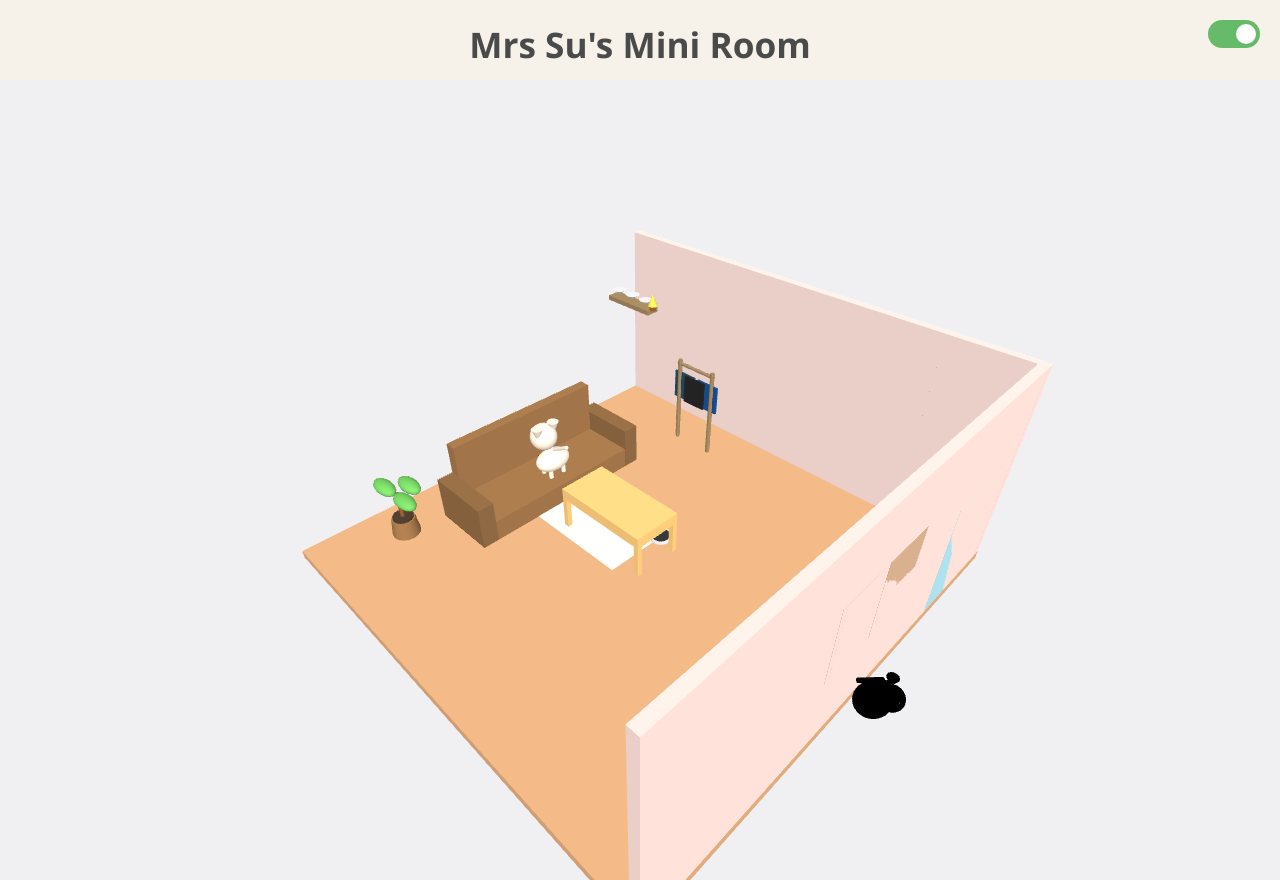
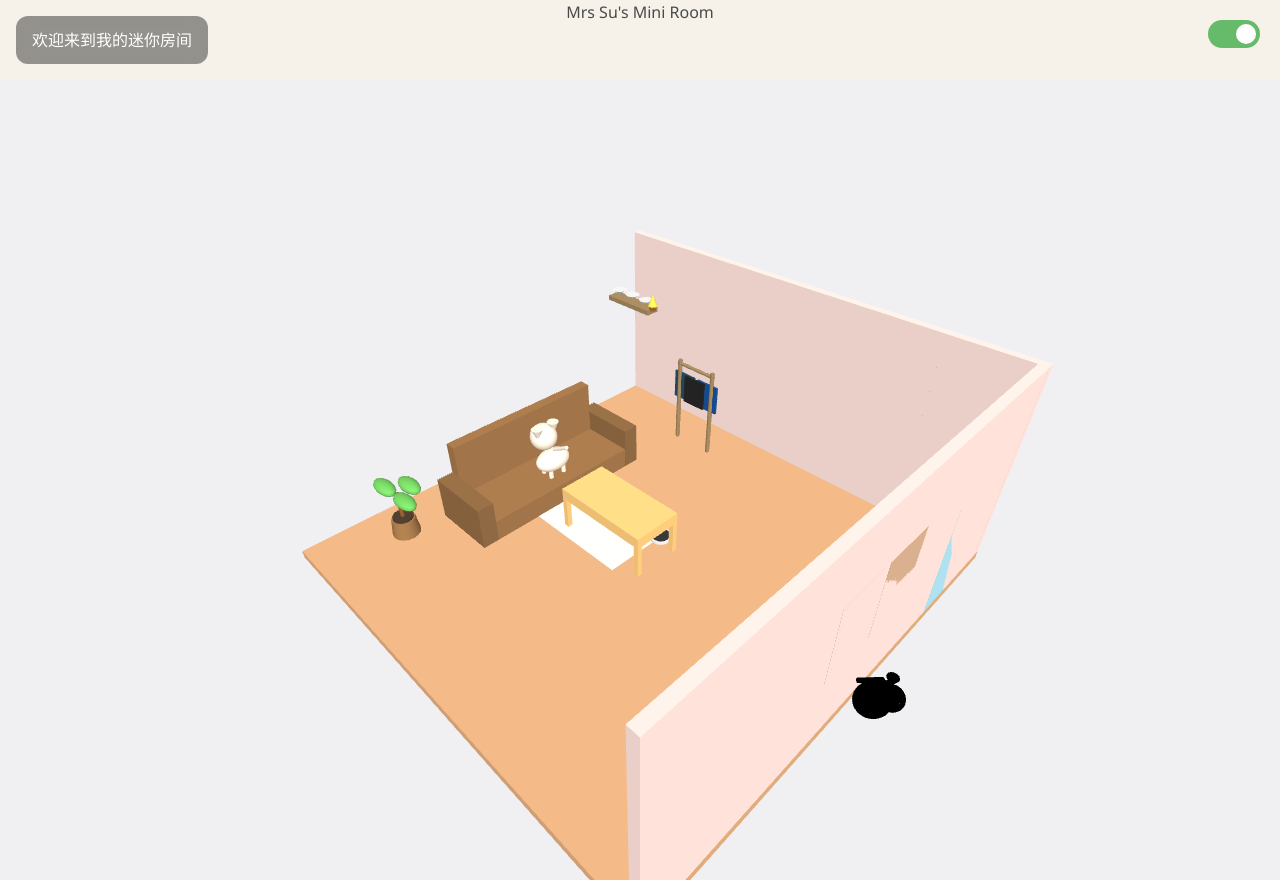
Before and after one commit to MoZhang1/su-s-mini-home, a plain HTML site: page index.html in a window 1280 px wide. Drawn offline with nearby package versions, Linux system fonts and the light colour scheme; animation ran at ten frames a second.

Commit message:
Add intro card and tailwind styles

```diff
--- a/index.html
+++ b/index.html
@@ -3,6 +3,8 @@
 <head>
   <meta charset="UTF-8" />
   <title>Mrs Su's Mini Room</title>
+  <!-- Use Tailwind for quick utility styles -->
+  <script src="https://cdn.tailwindcss.com"></script>
   <style>
     /* 基础布局 */
     html, body {
@@ -65,6 +67,32 @@
     }
     input:checked + .slider:before {
       transform: translateX(24px);
+    }
+
+    /* Intro text card styled similar to the reference */
+    .text-overlay {
+      backdrop-filter: blur(10px);
+      background: rgba(0, 0, 0, 0.4);
+      color: #fff;
+      border-radius: 12px;
+      padding: 0.75rem 1rem;
+    }
+    .text-card {
+      position: absolute;
+      left: 50%;
+      top: 50%;
+      transform: translate(-50%, -50%);
+      transition: all 0.4s ease;
+      cursor: pointer;
+    }
+    .text-card.loaded {
+      left: 1rem;
+      top: 1rem;
+      transform: none;
+    }
+    .text-card.collapsed {
+      transform: translateX(-90%);
+      opacity: 0.8;
     }
     /* Canvas容器 */
     #container {
@@ -148,6 +176,10 @@
       <span class="slider"></span>
     </label>
   </div>
+  <!-- Intro text card -->
+  <div id="intro-card" class="text-card text-overlay loading">
+    欢迎来到我的迷你房间
+  </div>
   <!-- 预加载层：加载期间显示提示文字、插图和旋转动画 -->
   <div id="overlay">
     <div style="font-size:1.2rem; color:#555;">正在加载3D场景，请稍候…</div>
@@ -166,5 +198,20 @@
   <script src="https://unpkg.com/three@0.122.0/build/three.min.js"></script>
   <script src="https://unpkg.com/three@0.122.0/examples/js/controls/OrbitControls.js"></script>
   <script src="main.js"></script>
+  <script>
+    document.addEventListener('DOMContentLoaded', function() {
+      const overlay = document.getElementById('overlay');
+      const card = document.getElementById('intro-card');
+      function finishLoading() {
+        overlay.style.display = 'none';
+        card.classList.remove('loading');
+        card.classList.add('loaded');
+      }
+      setTimeout(finishLoading, 1500);
+      card.addEventListener('click', function() {
+        card.classList.toggle('collapsed');
+      });
+    });
+  </script>
 </body>
 </html>
```
